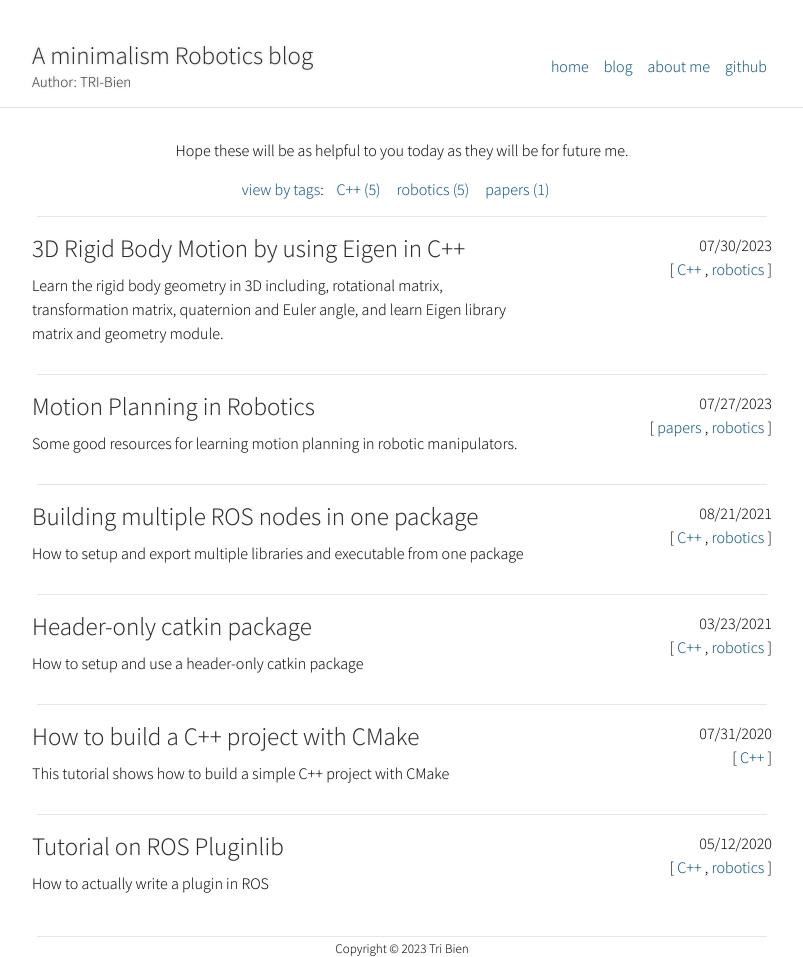
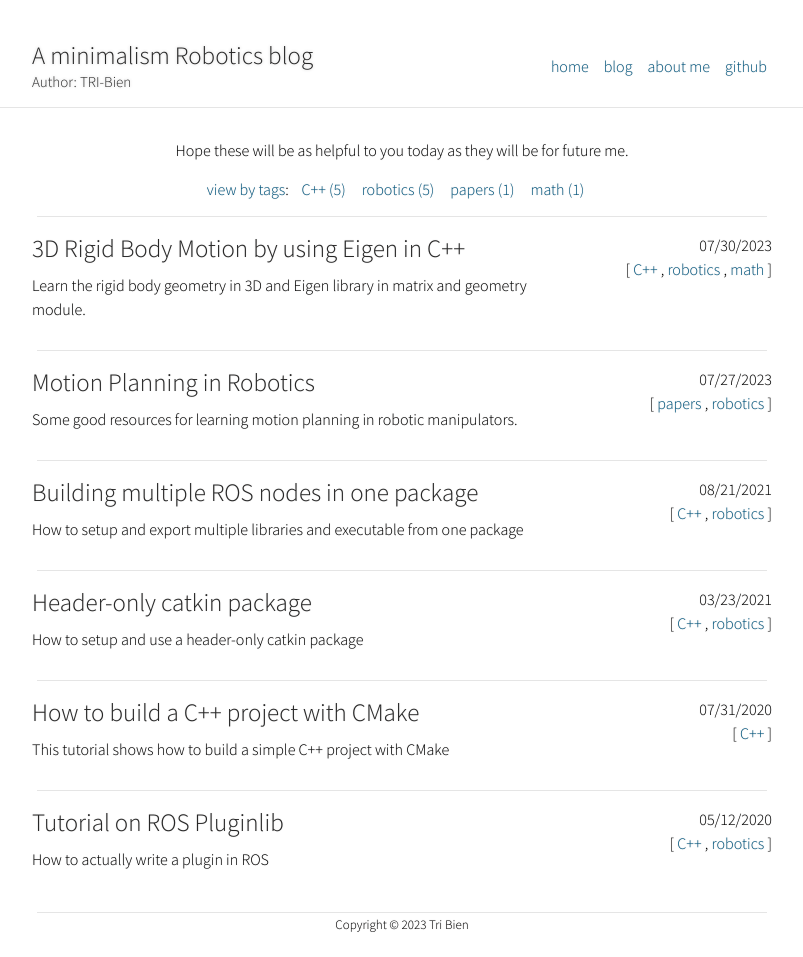
Before and after one commit to robotlabvn/robotlabvn.github.io, a Jekyll site: the page built from blog.html, in a window 1280 px wide. Shown: the whole page, without its empty margins (238-1041 px from the left). Built offline with Jekyll 4.4.1, drawn with Linux system fonts in a browser that asks for light colours; after the commit the page ends 933 px from its top, so only the background shows below that.

```diff
--- a/_posts/2023-07-30-3D-Rigid-Body-Motion-Eigen-in-C++.md
+++ b/_posts/2023-07-30-3D-Rigid-Body-Motion-Eigen-in-C++.md
@@ -2,8 +2,9 @@
 layout: post
 category: blog
 title: 3D Rigid Body Motion by using Eigen in C++
-snippet: Learn the rigid body geometry in 3D including, rotational matrix, transformation matrix, quaternion and Euler angle, and learn Eigen library matrix and geometry module.
-tags: [C++, robotics]
+snippet: Learn the rigid body geometry in 3D and Eigen library in matrix and geometry module.
+tags: [C++, robotics, math]
+katex: True
 ---
 
 # 3D Rigid Body Motion by using Eigen in C++
```
